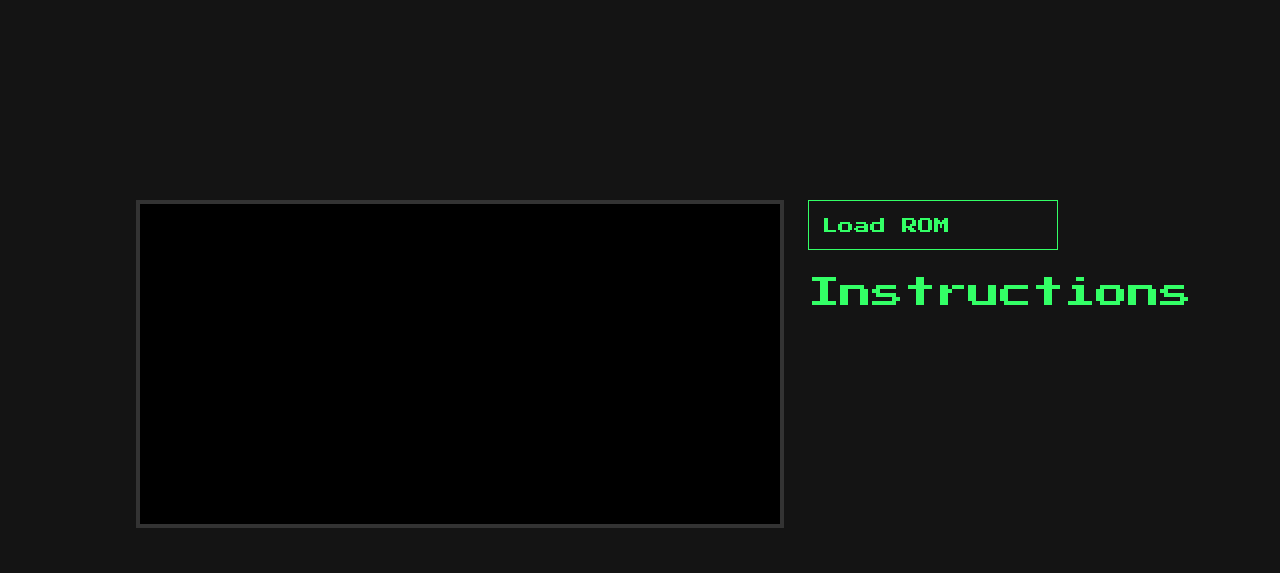
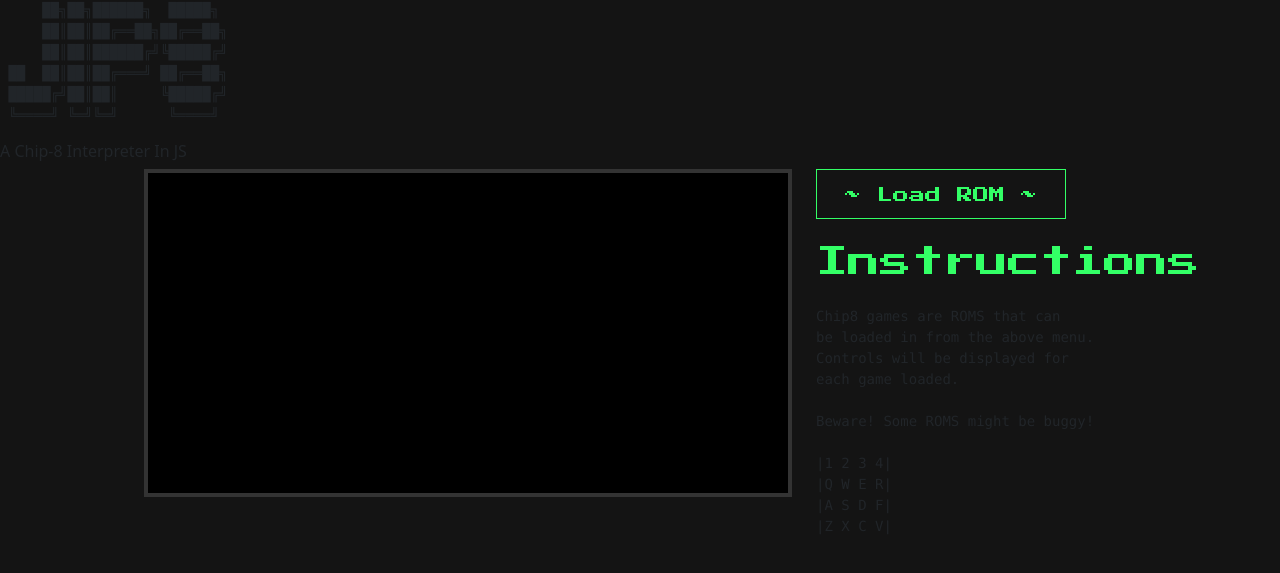
Before and after one commit to rjlee276/Chip8-EMU, a plain HTML site: page index.html in a window 1280 px wide. Drawn offline with nearby package versions, Linux system fonts and the light colour scheme.

Commit message:
initialcommit

```diff
--- a/index.html
+++ b/index.html
@@ -9,18 +9,29 @@
         integrity="sha384-EVSTQN3/azprG1Anm3QDgpJLIm9Nao0Yz1ztcQTwFspd3yD65VohhpuuCOmLASjC" crossorigin="anonymous">
     <link rel="stylesheet" href="chip8_web_style.css">
     <link href='https://fonts.googleapis.com/css?family=Press Start 2P' rel='stylesheet'>
+    <link href='https://fonts.googleapis.com/css?family=VT323' rel='stylesheet'>
     <title>Chip-8</title>
 </head>
 
 <body>
-    <div class="container position-relative me-lg-3" style="top: 200px">
+    <div class="logo-container position-relative">
+        <pre class="logo">
+     ██╗██╗██████╗  █████╗
+     ██║██║██╔══██╗██╔══██╗
+     ██║██║██████╔╝╚█████╔╝
+ ██  ██║██║██╔═══╝ ██╔══██╗
+ █████╔╝██║██║     ╚█████╔╝
+ ╚════╝ ╚═╝╚═╝      ╚════╝</pre>
+        <h6>A Chip-8 Interpreter In JS</h6>
+    </div>
+    <div class="container position-relative me-lg-2">
         <div class="row">
             <div class="col">
                 <canvas width="640" height="320"></canvas>
             </div>
             <div class="col">
-                <select class="mt-3 mt-lg-0">
-                    <option disabled selected>Load ROM</option>
+                <select class="mt-3 mt-lg-0" style="text-align: center;">
+                    <option disabled selected>~ Load ROM ~</option>
                     <option value='CONNECT4'>Connect 4</option>
                     <option value='INVADERS'>Invaders</option>
                     <option value='LANDING'>Landing</option>
@@ -32,11 +43,25 @@
                     <option value='WALL'>Wall</option>
                 </select>
                 <h2 class="mt-4 mb-4 instr_banner">Instructions</h2>
-                <p class="instructions"></p>
+                <pre class="instructions">
+Chip8 games are ROMS that can
+be loaded in from the above menu.
+Controls will be displayed for
+each game loaded.
+
+Beware! Some ROMS might be buggy!
+
+|1 2 3 4|
+|Q W E R|
+|A S D F|
+|Z X C V|</pre>
             </div>
         </div>
+        <div class="row info mt-3">
+            <div class="col-6 col-lg-4 panel1"></div>
+            <div class="col-6 col-lg-4 panel2"></div>
+        </div>
     </div>
-
 </body>
 
 </html>
```
